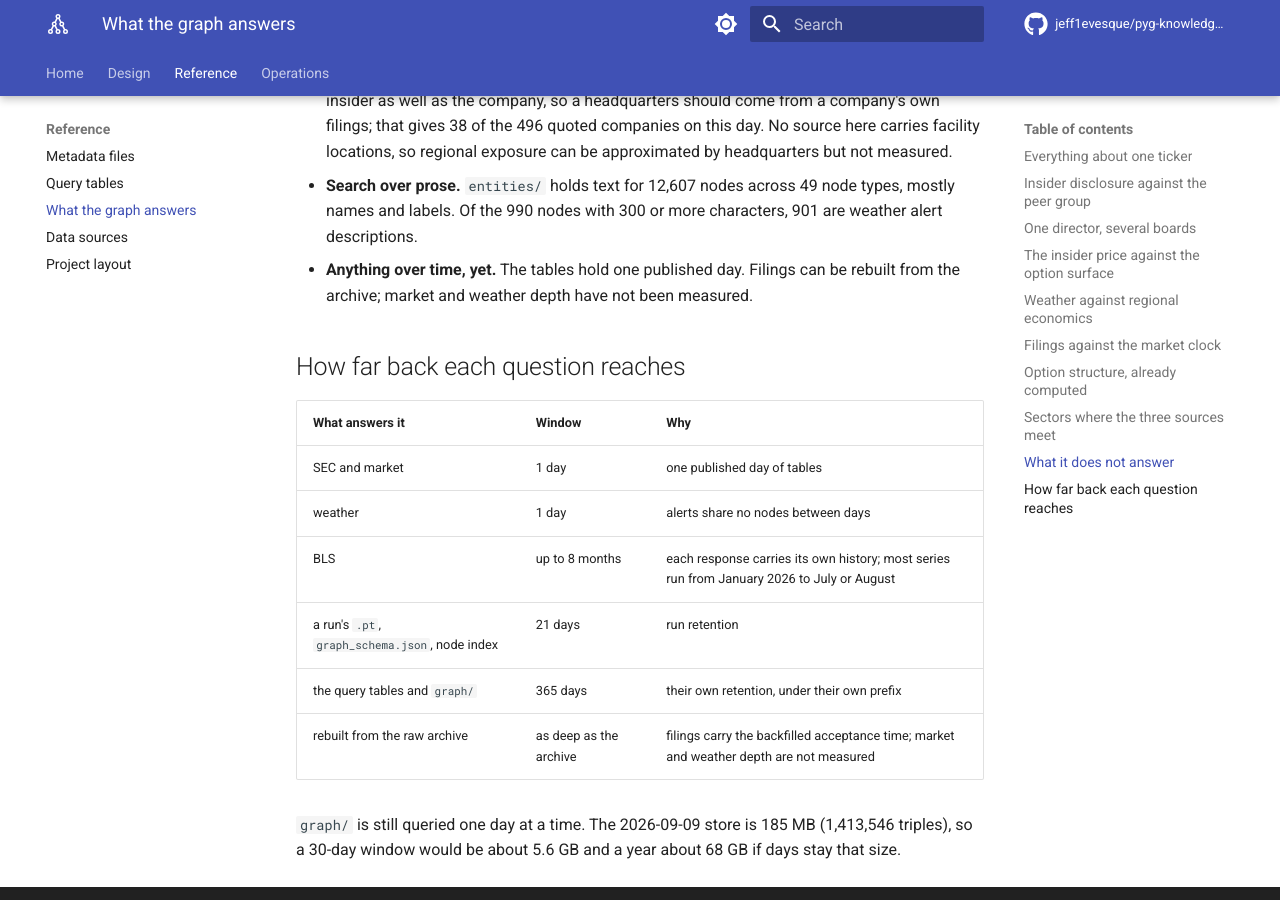
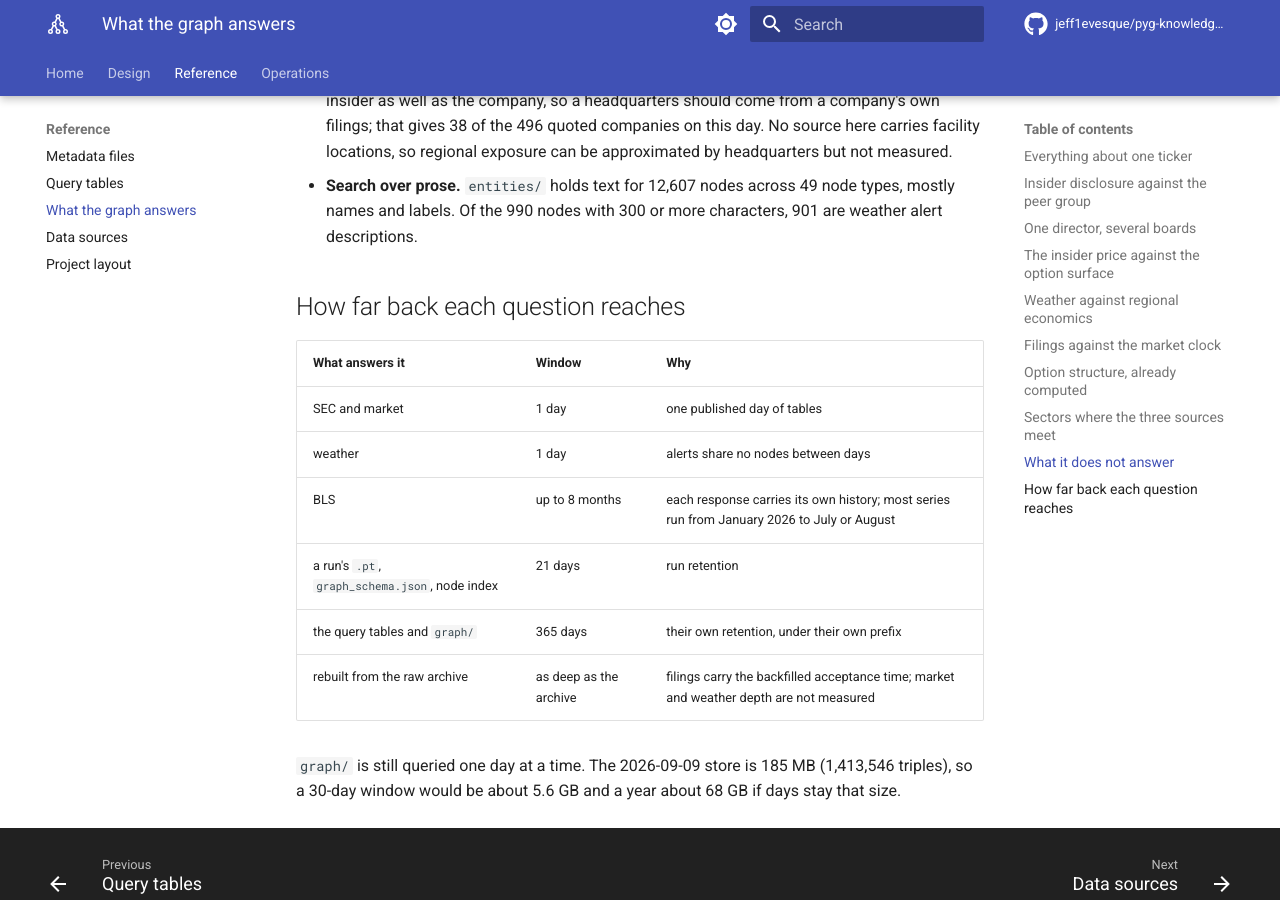
Before and after one commit to jeff1evesque/pyg-knowledge-graph-builder, an MkDocs documentation site: the page built from documentation/reference/questions.md, in a window 1280 px wide and 900 px high, scrolled down 6159 px. Built offline with MkDocs 1.6.1 and Material for MkDocs 9.7.7, drawn with Linux system fonts in a browser that asks for light colours; comment, search, counter and statistics services are not loaded.

Commit message:
#405: questions.md, drop "Anything over time, yet", which daily publishing makes stale

```diff
--- a/documentation/reference/questions.md
+++ b/documentation/reference/questions.md
@@ -272,8 +272,6 @@ Stated plainly so nobody builds a product promise on it.
 - **Search over prose.** `entities/` holds text for 12,607 nodes across 49 node
   types, mostly names and labels. Of the 990 nodes with 300 or more characters,
   901 are weather alert descriptions.
-- **Anything over time, yet.** The tables hold one published day. Filings can be
-  rebuilt from the archive; market and weather depth have not been measured.
 
 ## How far back each question reaches
 
```
